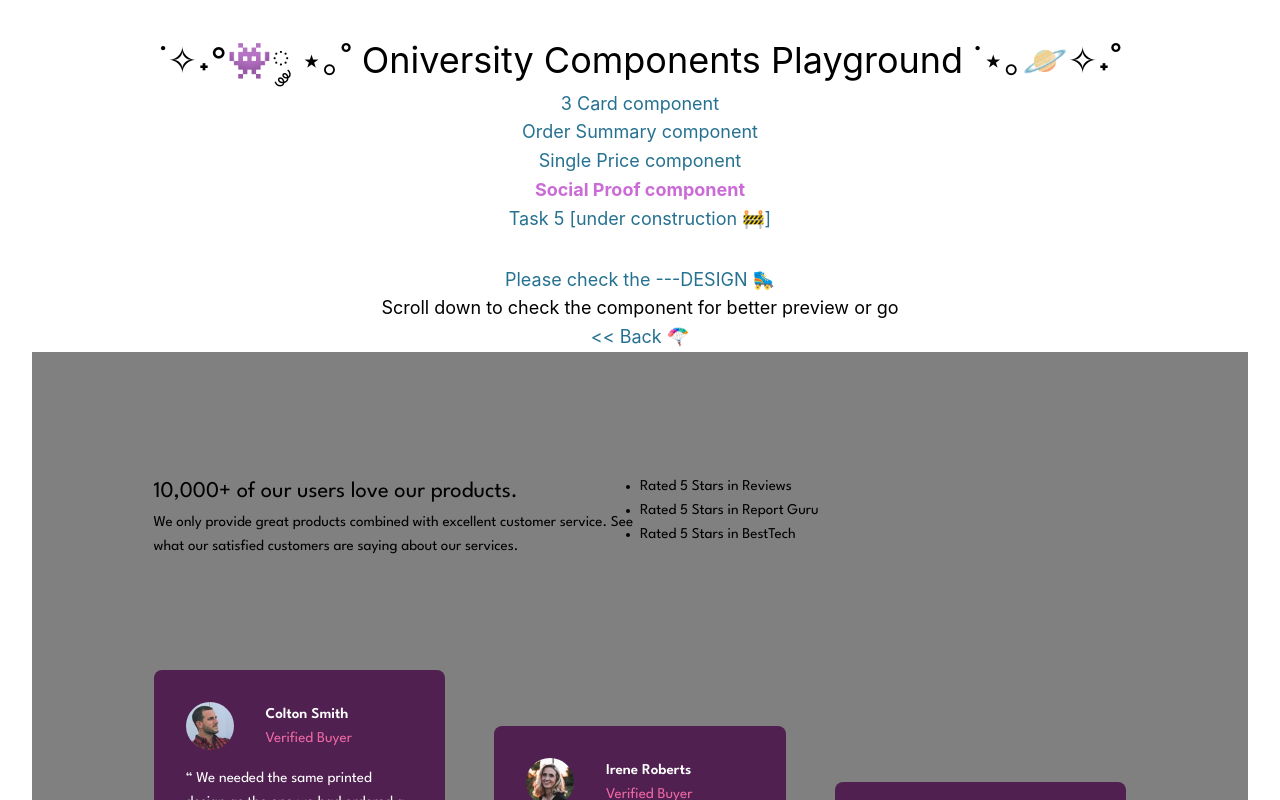
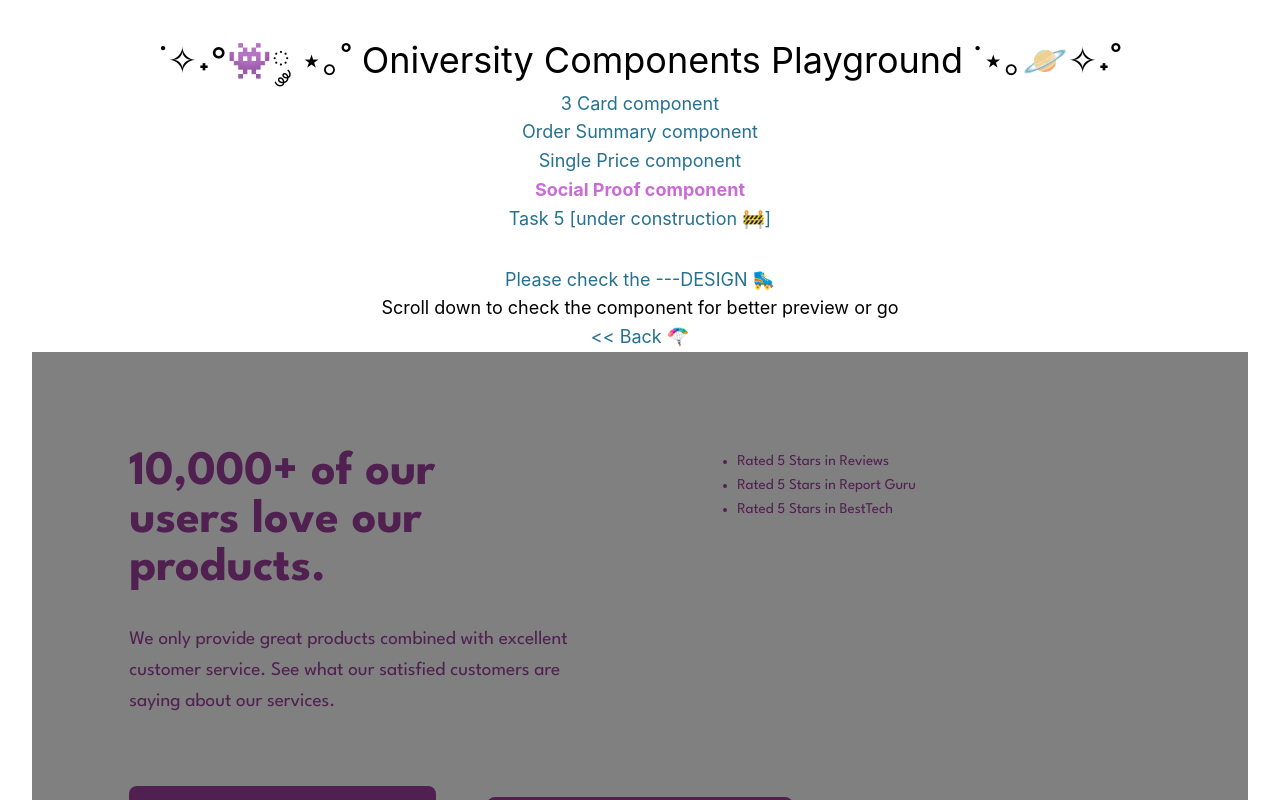
Before and after one commit to SashaHon/oniversity-components-playground, a Vue app: page /social-proof-component in a window 1280 px wide. Shown: the top 800 px of the page. Built offline with nearby package versions, Linux system fonts and the light colour scheme.

Commit message:
style IntroSocial component and paddings of grid

```diff
--- a/src/components/socialProofComponent/CardsSocial.vue
+++ b/src/components/socialProofComponent/CardsSocial.vue
@@ -50,6 +50,7 @@ const reviews = [
   list-style: none;
   display: flex;
   justify-content: space-between;
+  padding: 0 8% 8%;
 }
 
 .card {
--- a/src/components/socialProofComponent/IntroSocial.vue
+++ b/src/components/socialProofComponent/IntroSocial.vue
@@ -7,3 +7,23 @@
     </p>
   </div>
 </template>
+
+<style scoped lang="scss">
+@import '@/assets/_social-proof-variables.scss';
+
+.social {
+  padding: 16% 8% 8% 16%;
+
+  &__title {
+    font-size: 3rem;
+    font-weight: $font-weight-extrabold;
+    margin-right: 3rem;
+    line-height: 3rem;
+  }
+
+  &__description {
+    margin-top: 2rem;
+    font-size: 1.2rem;
+  }
+}
+</style>
--- a/src/components/socialProofComponent/RatingSocial.vue
+++ b/src/components/socialProofComponent/RatingSocial.vue
@@ -14,3 +14,9 @@ const ratedPlatform = ['Reviews', 'Report Guru', 'BestTech']
     </li>
   </ul>
 </template>
+
+<style scoped lang="scss">
+.rating__list {
+  padding: 16% 16% 0;
+}
+</style>
--- a/src/views/SocialProofComponentView.vue
+++ b/src/views/SocialProofComponentView.vue
@@ -46,8 +46,9 @@ import IntroSocial from '@/components/socialProofComponent/IntroSocial.vue'
   background-color: grey;
   font-family: $font-family;
   font-size: $font-size-normal;
+  color: $c-very-dark-magenta;
   min-height: 100vh;
-  padding: 10%;
+  //   padding: 10%;
 }
 
 .grid {
```
